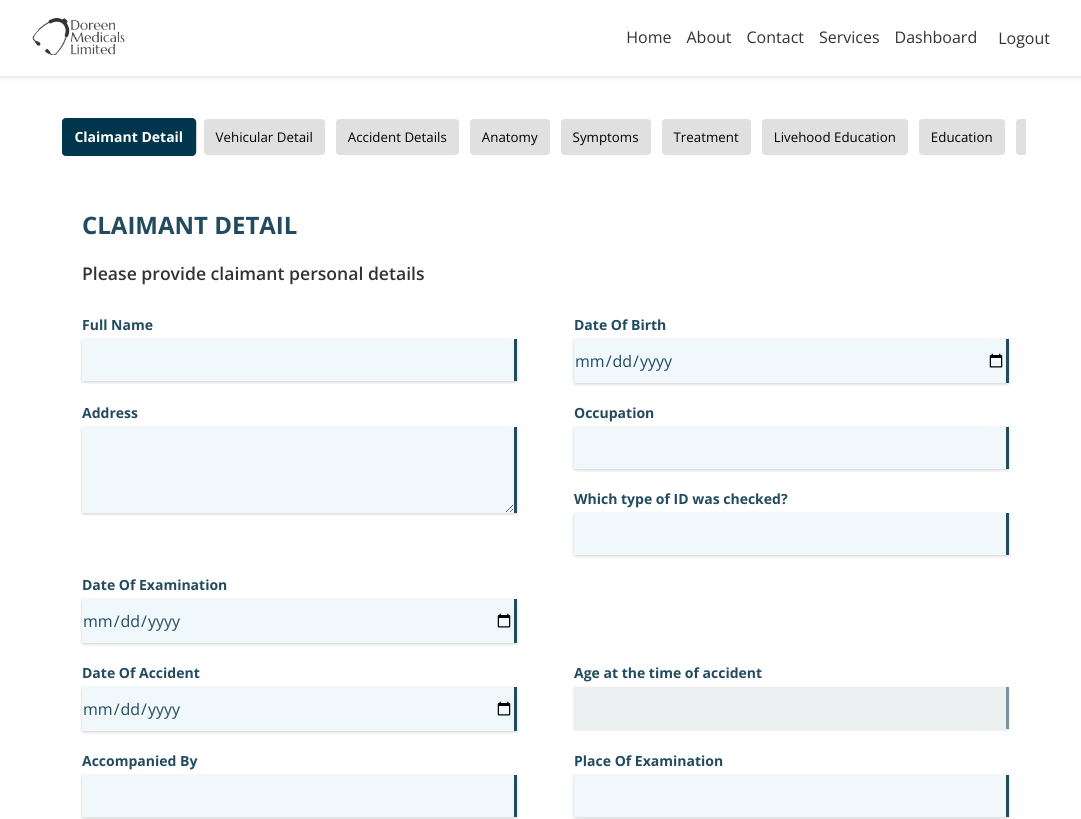
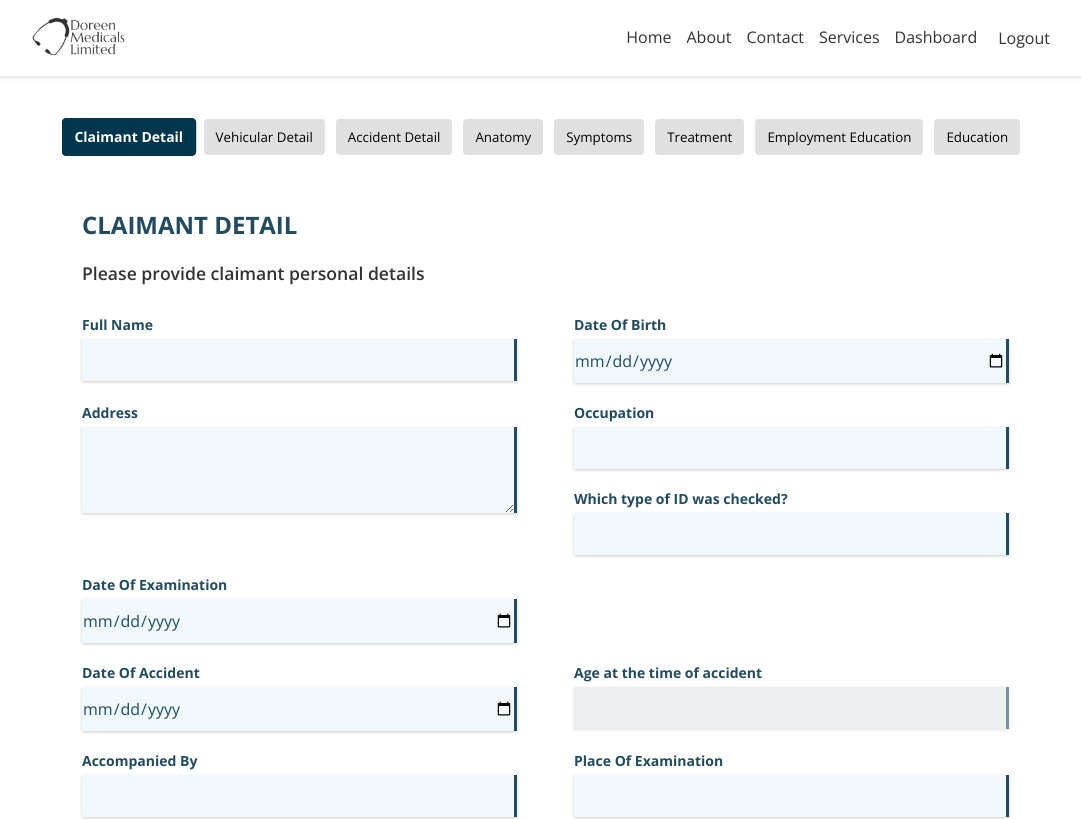
Before and after one commit to hatimkh20/Medical-Portal-Frontend, a React (Create React App) app: page /form in a window 1280 px wide. Shown: the top 819 px of the page, without its empty margins (96-1177 px from the left). Built offline with nearby package versions, Linux system fonts and the light colour scheme; sample sign-in values are in the browser's storage; a web font is replaced by a local one.

Commit message:
resolved issues

```diff
--- a/src/components/User Components/Common/SelectField.js
+++ b/src/components/User Components/Common/SelectField.js
@@ -47,7 +47,7 @@ const SelectField = ({ label, options = [], optionValues = [], fullLine, values,
         <div className={props.children && "input-group"}>
           <InputField
             name={otherFieldName}
-            label={`Enter ${label}, if you selected any other`}
+            label={`Enter ${label}?`}
             value={values && values[otherFieldName]}
             required={true}
             onChange={field.onChange}
--- a/src/components/User Components/Common/SelectableList.js
+++ b/src/components/User Components/Common/SelectableList.js
@@ -57,7 +57,7 @@ const SelectableList = ({
           <div className={props.children && "input-group"}>
             <InputField
               name={`other${titleCase(field.name)}`}
-              label={`Enter ${title}, if you selected any other`}
+              label={`Enter ${title}?`}
               value={values && values[`other${titleCase(field.name)}`]}
               required={true}
               onChange={field.onChange}
--- a/src/components/User Components/MultiStepForm/LivelihoodSection.js
+++ b/src/components/User Components/MultiStepForm/LivelihoodSection.js
@@ -7,7 +7,7 @@ import { employmentStatusOptions } from "./Constants";
 
 const LivelihoodSection = ({ values, handleChange, prevStep, nextStep }) => {
   return (
-    <FormLayout title="IMPACT ON LIVELIHOOD / EDUCATION">
+    <FormLayout title="IMPACT ON EMPLOYMENT / EDUCATION">
 
       <div className="input-group">
         <SelectField
--- a/src/components/User Components/MultiStepForm/MultiStepFormNavigation.css
+++ b/src/components/User Components/MultiStepForm/MultiStepFormNavigation.css
@@ -58,17 +58,18 @@
     /* border: 1px solid #ddd; */
     border-radius: 6px;
     /* background-color: #f9f9f9; */
-    scrollbar-width: thin; /* For Firefox */
-    scrollbar-color: #ccc transparent;
+    /* scrollbar-width: thin; */
+    scrollbar-color: #224b5f;
   }
 
   /* Custom Scrollbar for Webkit Browsers (Chrome, Safari) */
   .step-buttons-container::-webkit-scrollbar {
-    height: 6px;
+    height: 10px;
   }
 
   .step-buttons-container::-webkit-scrollbar-thumb {
-    background: #aaa;
+    /* background: #aaa; */
+    background-color: #224b5f;
     border-radius: 3px;
   }
 
--- a/src/components/User Components/MultiStepForm/MultiStepFormNavigation.js
+++ b/src/components/User Components/MultiStepForm/MultiStepFormNavigation.js
@@ -114,17 +114,17 @@ const MultiStepFormNavigation = ({ currentStep, totalSteps, onStepChange }) => {
   const sectionLabels = {
     0: "Claimant Detail",
     1: "Vehicular Detail",
-    2: "Accident Details",
+    2: "Accident Detail",
     3: "Anatomy",
     4: "Symptoms",
     5: "Treatment ",
-    6: "Livehood Education ",
+    6: "Employment Education ",
     7: "Education ",
     8: "Domestic ",
     9: "Domestic Impact ",
     10: "Medical History ",
     11: "General Observation ",
-    12: "Physical Examination ",
+    12: "Examination ",
     13: "Diagnosis ",
     14: "Opinion ",
     15: "Prognosis ",
--- a/src/components/User Components/MultiStepForm/PhysicalExaminationSection.js
+++ b/src/components/User Components/MultiStepForm/PhysicalExaminationSection.js
@@ -62,10 +62,9 @@ const PhysicalExaminationSection = ({
   };
 
   return (
-    <FormLayout title=" PHYSICAL EXAMINATION">
+    <FormLayout title="EXAMINATION">
       <p className="form-description">
-        Now, you have to add the onset and severity of the selected physical
-        examination
+        Add onset and severity of the selected Anatomy
       </p>
       {Object.values(values?.anatomy || {}).map(({ name, trauma }) => {
         const formattedName = `physicalExamination_${toCamelCase(name)}`;
```
